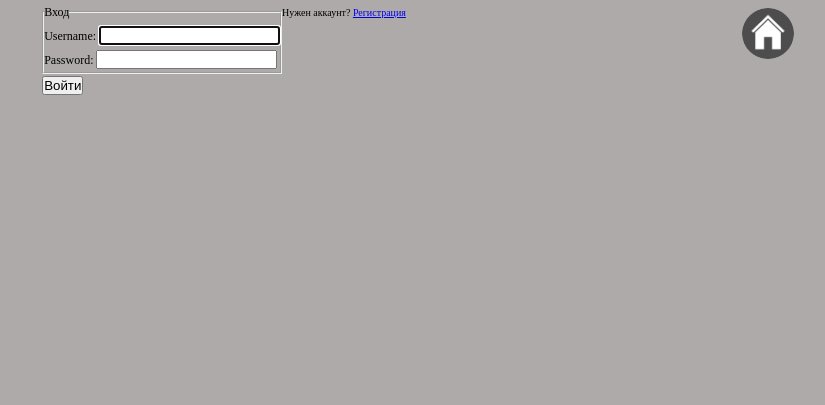
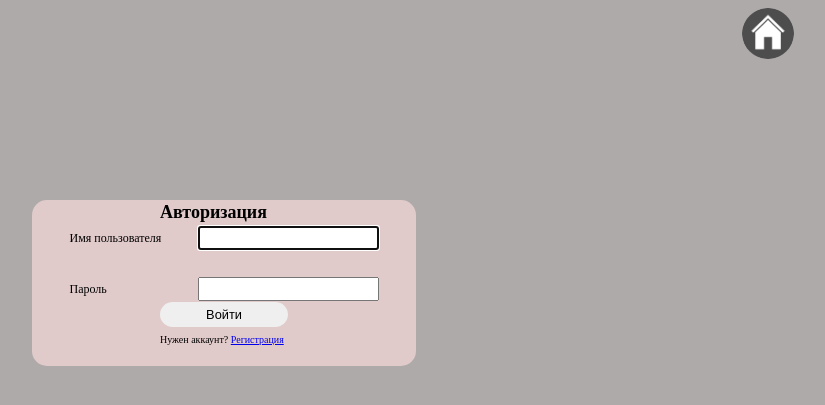
Before and after one commit to Dimentorr/TestTaskIT-solutions, a Django app: page /account/login/ in a window 1280 px wide. Shown: the top 405 px of the page, without its empty margins (416-1241 px from the left). Run offline with Django 5.2, Linux system fonts and the light colour scheme.

Commit message:
styles for reg/log

```diff
--- a/manager/API/views.py
+++ b/manager/API/views.py
@@ -26,8 +26,8 @@ class CommentViewSet(viewsets.ModelViewSet):
 
     def perform_create(self, serializer):
         car_id = self.kwargs['car_id']
-        car = Car.objects.get(pk=car_id)
-        serializer.save(car=car, owner=self.request.user)
+        comment = CarComments.objects.get(pk=car_id)
+        serializer.save(car=car_id, comment=comment, owner=self.request.user)
 
 
 def create_token(user):
--- a/manager/account/templates/account/login.html
+++ b/manager/account/templates/account/login.html
@@ -1,5 +1,10 @@
 {% extends 'account/base.html' %}
 {% load static %}
+
+{% block new_imports %}
+<link rel="stylesheet" href="{% static 'css/account.css' %}"/>
+{% endblock %}
+
 {% block title %}
 Авторизация
 {% endblock %}
@@ -8,21 +13,27 @@
 {% endblock %}
 
 {% block main_content %}
-    <form method="POST">
-            {% csrf_token %}
-            <fieldset>
-                <legend>Вход</legend>
-                {{ form}}
-            </fieldset>
-            <div>
-                <button type="submit">Войти</button>
-            </div>
-        </form>
-        <div>
+    <form method="post" class="reg_log_block">
+        {% csrf_token %}
+        <div class="block_name"><h2>Авторизация</h2></div>
+        <div class="username">
+            <p> Имя пользователя </p>
+            {{ form.username }}
+        </div>
+        <div class="password1">
+            <p> Пароль </p>
+            {{ form.password }}
+        </div>
+        <div class="button_log">
+            <button type="submit">Войти</button>
+        </div>
+        <div class="link_on_reg">
             <small>
                 Нужен аккаунт? <a href="{% url 'register' %}">Регистрация</a>
             </small>
         </div>
+        </form>
+
 {% endblock %}
 
 {% block right_content %}
--- a/manager/static/css/account.css
+++ b/manager/static/css/account.css
@@ -10,3 +10,53 @@
     margin: auto;
     height: 10vw;
 }
+
+.reg_log_block {
+    display: grid;
+    height: 13vw;
+    grid-template-rows: 2vw 2vw 2vw 2vw 2vw 2vw;
+    margin-top: 200px;
+    border-radius: 15px;
+    width: 30vw;
+    background-color: var(--default-background-color);
+    & div {
+        display: grid;
+        grid-template-columns: 10vw auto;
+        justify-content: center;
+        height: 1.5rem;
+    }
+}
+
+.block_name {
+    grid-row-start: 1;
+}
+.username {
+    grid-row-start: 2;
+}
+.email {
+    grid-row-start: 3;
+}
+.password1 {
+    grid-row-start: 4;
+}
+.password2 {
+    grid-row-start: 5;
+}
+[class^="button_"] {
+    & button {
+        height: 1.9vw;
+        border: none;
+        border-radius: 25px;
+        font-size: 1vw;
+    }
+}
+.button_log {
+    grid-row-start: 5;
+}
+.button_reg {
+    grid-row-start: 6;
+}
+
+.link_on_reg {
+    grid-row-start: 6;
+}
```
Also changed, not shown: manager/account/templates/account/register.html (+28 -4 lines), manager/API/create_token.py (added).
